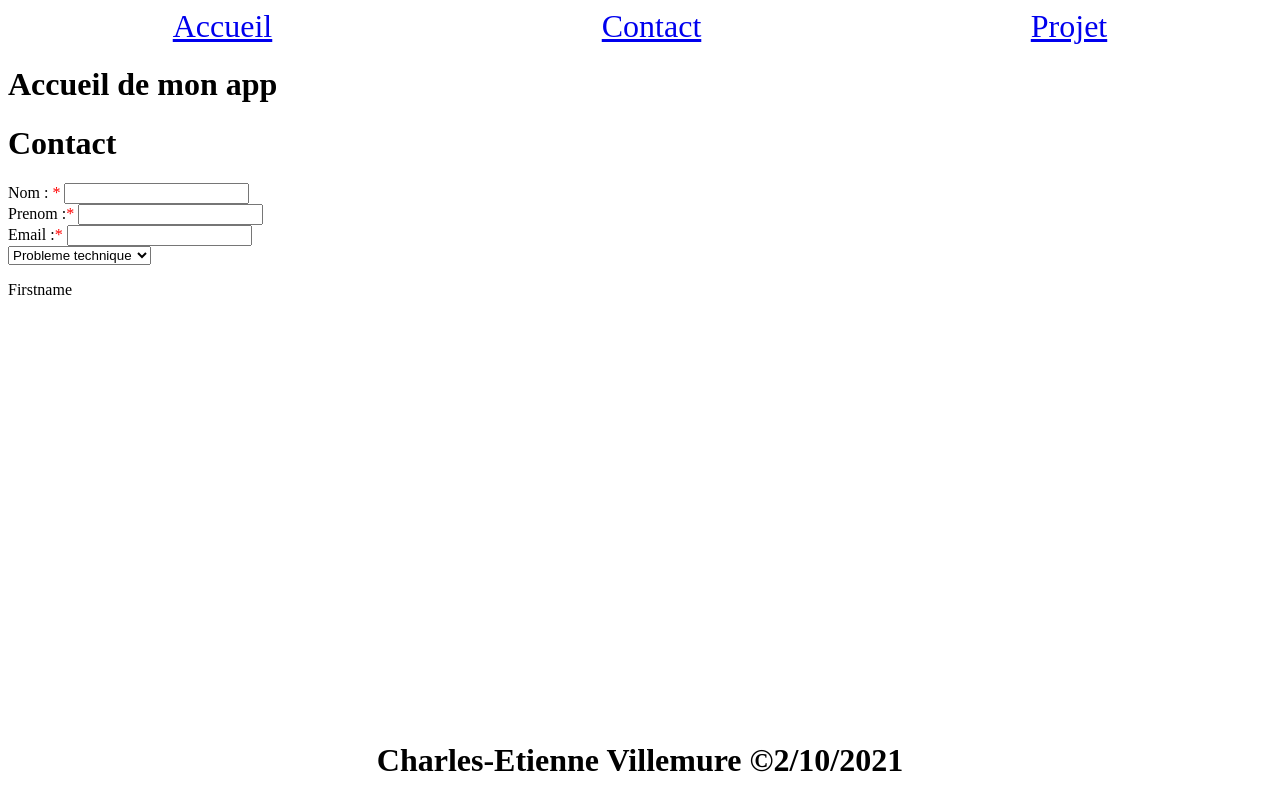
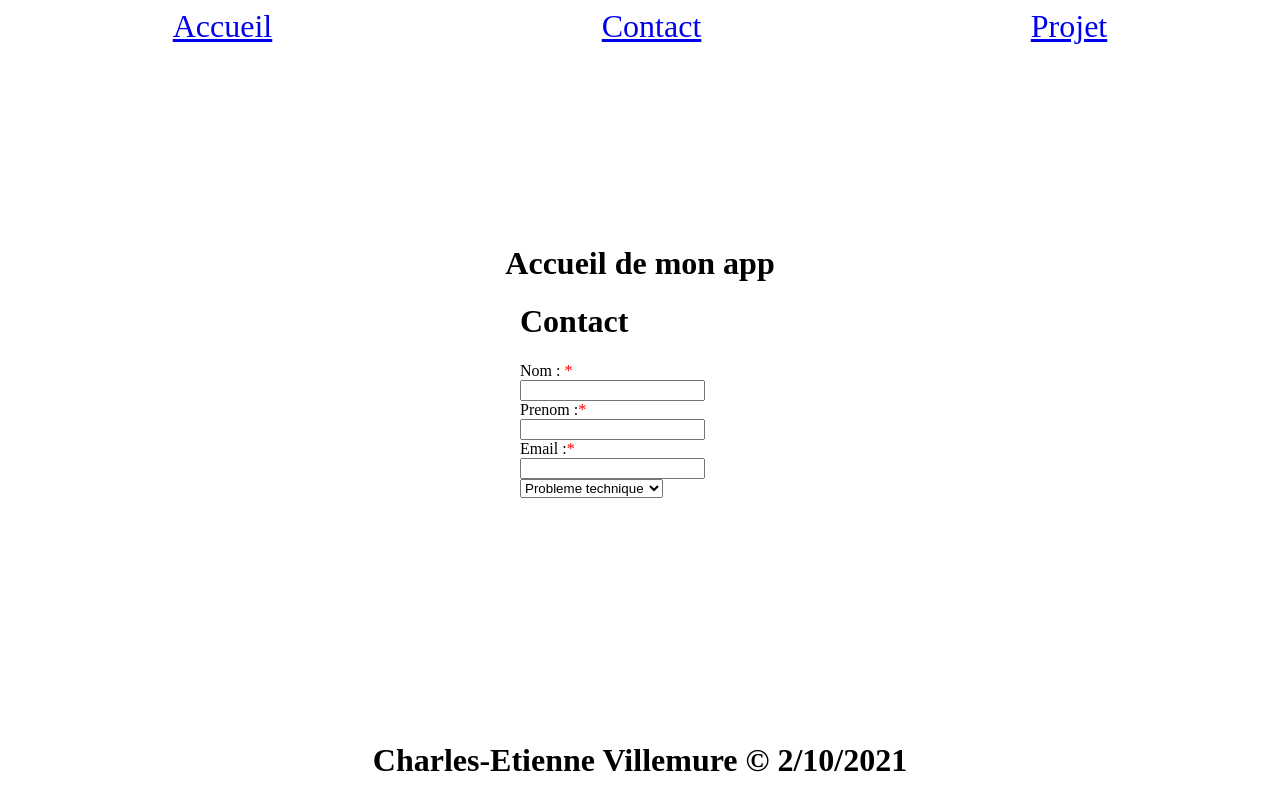
Before and after one commit to Charlesetiennev/1017examen2charlesetiennevillemure, a Vue app in the folder 1017examen2charlesetiennevillemure/: page /contact in a window 1280 px wide. Shown: the top 810 px of the page. Built offline with nearby package versions, Linux system fonts and the light colour scheme; the HTML template or start-up script is replaced by a standard one.

Commit message:
Projet Final - Enonce Un

```diff
--- /dev/null
+++ b/1017examen2charlesetiennevillemure/jest.config.js
@@ -0,0 +1,3 @@
+module.exports = {
+  preset: '@vue/cli-plugin-unit-jest'
+}
--- a/1017examen2charlesetiennevillemure/src/components/Footer.vue
+++ b/1017examen2charlesetiennevillemure/src/components/Footer.vue
@@ -16,7 +16,7 @@ export default {
     footerContent:{
        bind: function(el){
          var dateDuJour = (new Date().toLocaleDateString())
-         el.innerHTML = 'Charles-Etienne Villemure &copy'+ dateDuJour
+         el.innerHTML = 'Charles-Etienne Villemure &copy '+ dateDuJour
        }
   }
     }
--- a/1017examen2charlesetiennevillemure/src/mixins/translateMixin.js
+++ b/1017examen2charlesetiennevillemure/src/mixins/translateMixin.js
@@ -1,6 +1,7 @@
 export const TRANSLATIONS = {
     data() {
         return{
+            // Valeur Francais
             langue:'fr',
             nomForm:'',
             fr:{
@@ -8,6 +9,7 @@ export const TRANSLATIONS = {
                 prenom:'Prenom',
                 email:'Courriel'
             },
+            // Valeur Anglais
             en:{
                 nom:'Lastname',
                 prenom:'Firstname',
--- a/1017examen2charlesetiennevillemure/src/views/Accueil.vue
+++ b/1017examen2charlesetiennevillemure/src/views/Accueil.vue
@@ -1,8 +1,22 @@
 <template>
-    <h1>Accueil de mon app</h1>
+    <!-- Valeur HTML dans data -->
+    <h1 v-text="content"></h1>
 </template>
 <script>
 export default {
-    name:'Accueil'
+    name:'Accueil',
+    data: function () {
+        return {
+         content: 'Accueil de mon app',
+        }
+  }
 }
 </script>
+<style scoped>
+/* Style scoped pour ne pas changer la position des autres H1 */
+    h1{
+        display: flex;
+        justify-content: center;
+        margin-top: 25vh;
+    }
+</style>
--- a/1017examen2charlesetiennevillemure/src/views/Contact.vue
+++ b/1017examen2charlesetiennevillemure/src/views/Contact.vue
@@ -1,6 +1,6 @@
 <template>
-    <div>
-    <h1>Contact</h1>
+    <div class="content">
+    <h1 v-text="titreDePage"></h1>
     <form>
         <label for="nom" v-text="fr.nom"> </label><span class="rouge">* </span>
             <input id="nom" type="text" required/><br>
@@ -9,10 +9,12 @@
         <label for="email">Email :<span class="rouge">* </span></label>
             <input id="email" type="email" required/><br>
         <select>
+            <!-- Option provient de sujets dans data de la vue -->
             <option  v-for="sujet in sujets" :key="sujet.id" v-bind:value="sujet.value">{{sujet.value}}</option>
         </select>
     </form>
-    <p>{{en.prenom}}</p>
+    <!-- Verification que la valeur du Translate Anglais Fonctionne -->
+            <!-- <p>{{en.prenom}}</p> -->
     </div>
 </template>
 
@@ -24,6 +26,7 @@ export default {
     mixins:[TRANSLATIONS],
     data: function () {
         return {
+            titreDePage : 'Contact',
             sujets: [
                 {id: 1, value: 'Probleme technique'},
                 {id: 2, value: 'Service Clientele'},
@@ -41,8 +44,14 @@ export default {
     },
 }
 </script>
-<style>
+
+<style scoped>
     .rouge{
         color: red;
     }
+    .content{
+        display: block;
+        margin: auto;
+        width: 30vh;
+    }
 </style>
--- a/1017examen2charlesetiennevillemure/src/views/Profile.vue
+++ b/1017examen2charlesetiennevillemure/src/views/Profile.vue
@@ -1,4 +1,5 @@
 <template>
+<!-- Cette Vue consiste Simplement en envoyer un mock si un Utilisateur est connecte -->
     <h1>Profile utilisateur</h1>
 </template>
 <script>
--- a/1017examen2charlesetiennevillemure/src/views/Projet.vue
+++ b/1017examen2charlesetiennevillemure/src/views/Projet.vue
@@ -1,5 +1,6 @@
 <template>
 <div>
+    <!-- Lien des mes repos Github de l'AEC -->
     <h1>Projets au cours de mes sessions de l'AEC</h1>
         <ul>
             <li><a href="https://github.com/Charlesetiennev/AEC_Front_End2/tree/master/integration1" target="blank">Integration 1</a></li>
```
Also changed, not shown: 1017examen2charlesetiennevillemure/package.json (+15 -1 lines), 2 other files (tests, documents, lock files or other folders).
